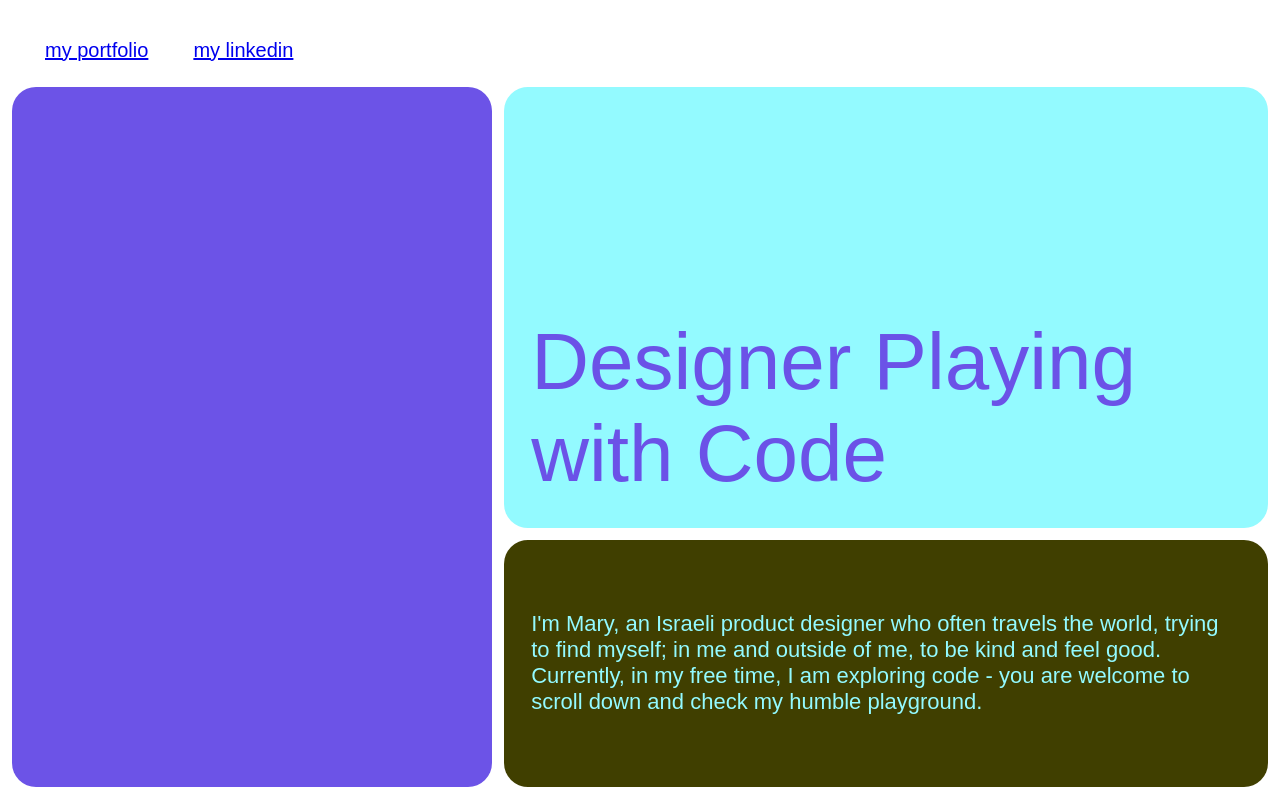
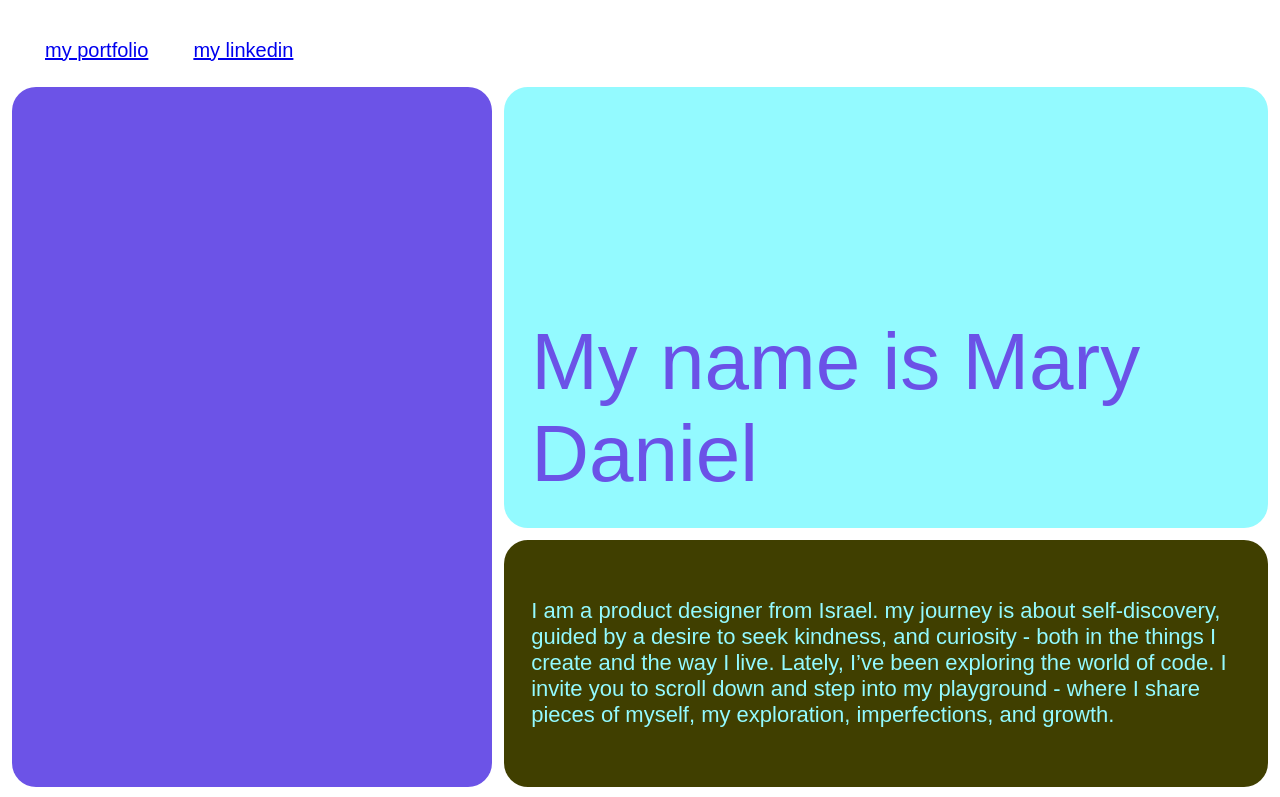
Before and after one commit to Mary-dan-94/project-html-css, a plain HTML site: page index.html in a window 1280 px wide. Shown: the top 797 px of the page. Drawn offline with Linux system fonts and the light colour scheme; a web font is replaced by a local one.

Commit message:
Update index.html

```diff
--- a/index.html
+++ b/index.html
@@ -24,10 +24,10 @@
      <div class="empty"></div>
         <article>
             <div class="title">
-                <h1>Designer Playing with Code</h1>
+                <h1>My name is Mary Daniel</h1>
             </div>
             <div class="description">
-                <p>I'm Mary, an Israeli product designer who often travels the world, trying to find myself; in me and outside of me, to be kind and feel good. Currently, in my free time, I am exploring code - you are welcome to scroll down and check my humble playground.</p>
+                <p>I am a product designer from Israel. my journey is about self-discovery, guided by a desire to seek kindness, and curiosity - both in the things I create and the way I live. Lately, I’ve been exploring the world of code. I invite you to scroll down and step into my playground - where I share pieces of myself, my exploration, imperfections, and growth.</p>
     </div>
         </article>
     </section>
```
